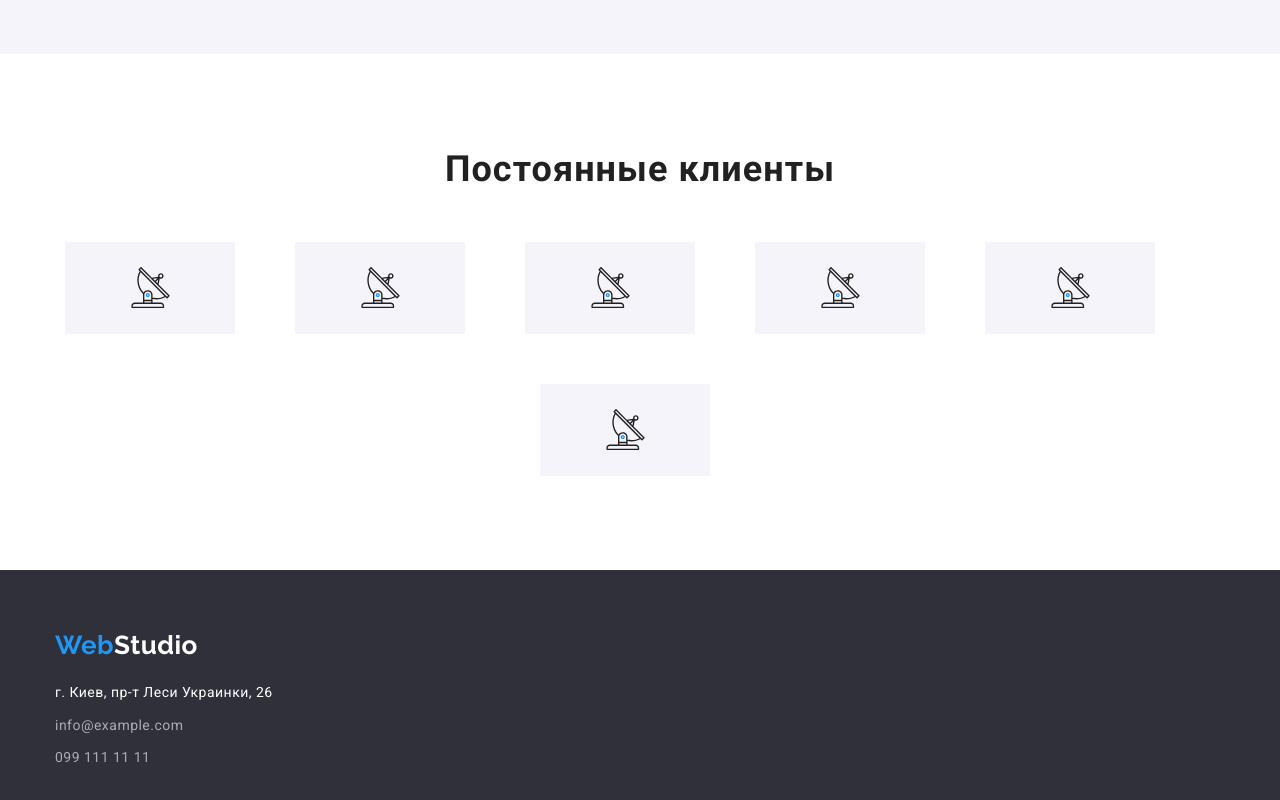
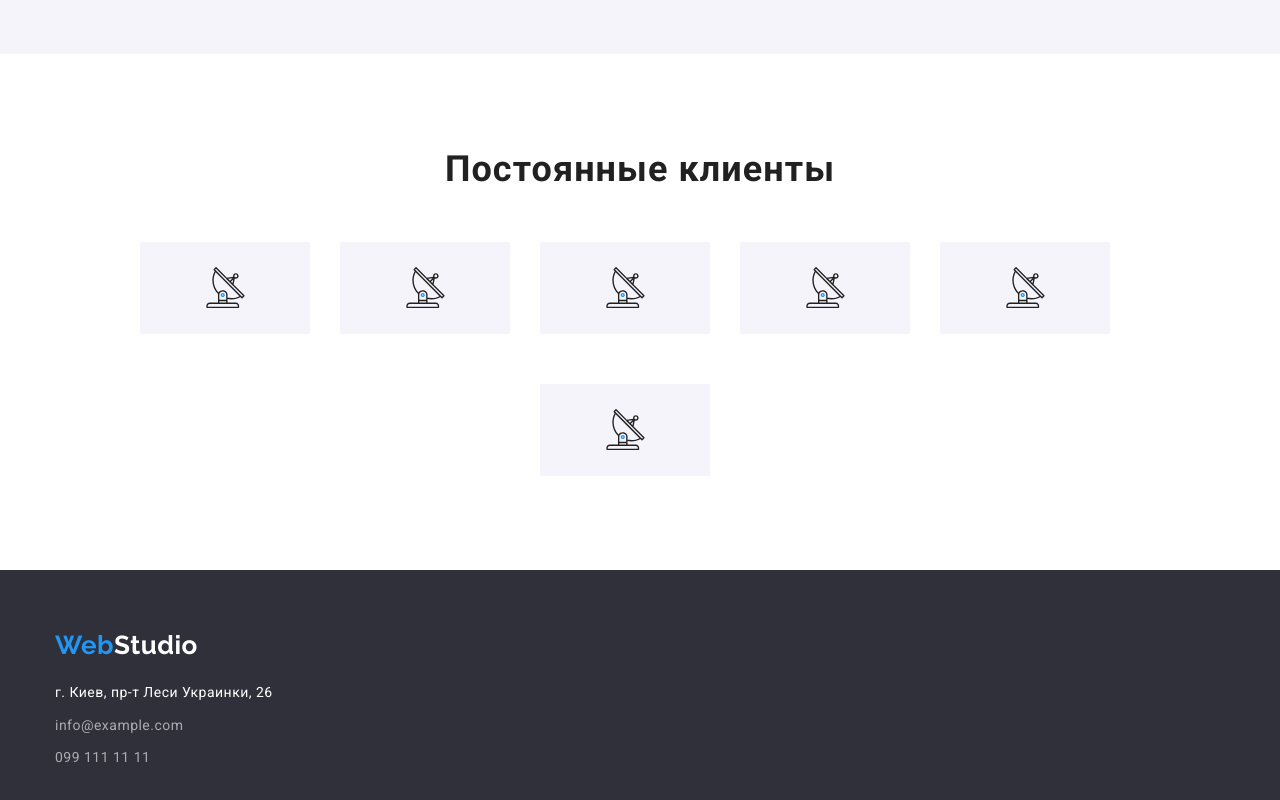
Before and after one commit to IrynaZubarieva/goit-markup-hw-04, a plain HTML site: page index.html in a window 1280 px wide. Shown: the part 2265-3065 px from the top of the page. Drawn offline with nearby package versions, Linux system fonts and the light colour scheme.

Commit message:
не помещаюсь

```diff
--- a/css/styles.css
+++ b/css/styles.css
@@ -408,13 +408,17 @@ body {
 }
 
 .klients-item:not(:last-child) {
-  margin-right: 30px;
+  margin-right: 0px;
+}
+
+.klients-item:not(:first-child) {
+  margin-right: 0px;
 }
 
 .klients-link {
   width: 170px;
   height: 92px;
-  border-radius: 1px;
+  border-radius: 2px;
   color: #2196f3;
   background-color: #f5f4fa;
   display: flex;
```
Also changed, not shown: images/envelope (hover)-2.svg (added), images/group-2-2.svg (added), images/group-3-2.svg (added), images/group-4-2.svg (added), images/group-5-2.svg (added), images/group-6-2.svg (added), images/group-7.svg (added), images/smartphone-2.svg (added), 1 other file.
